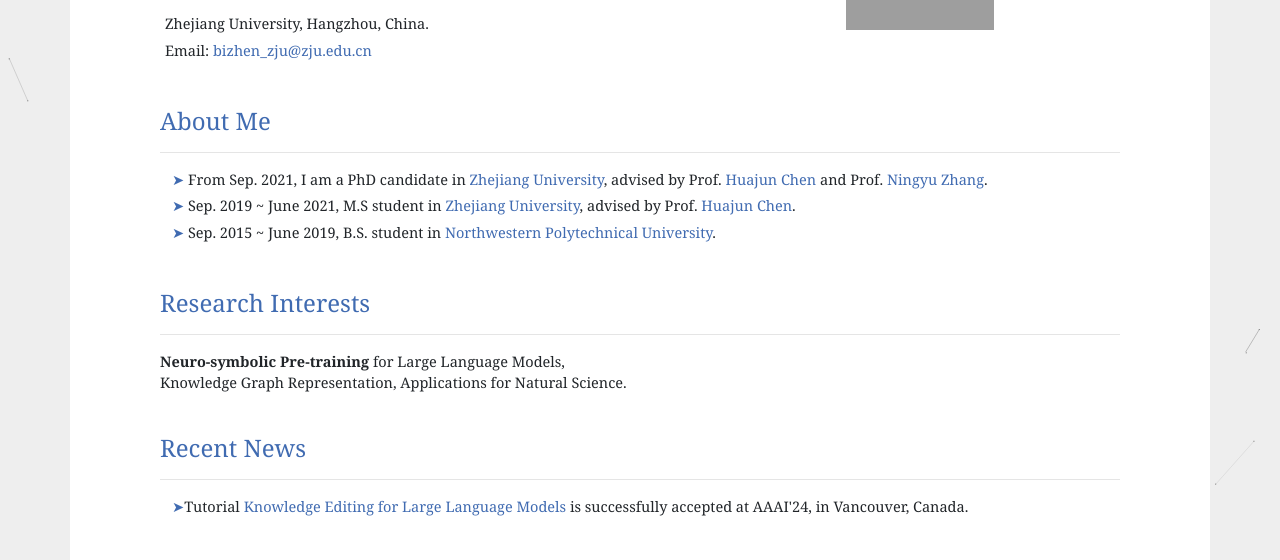
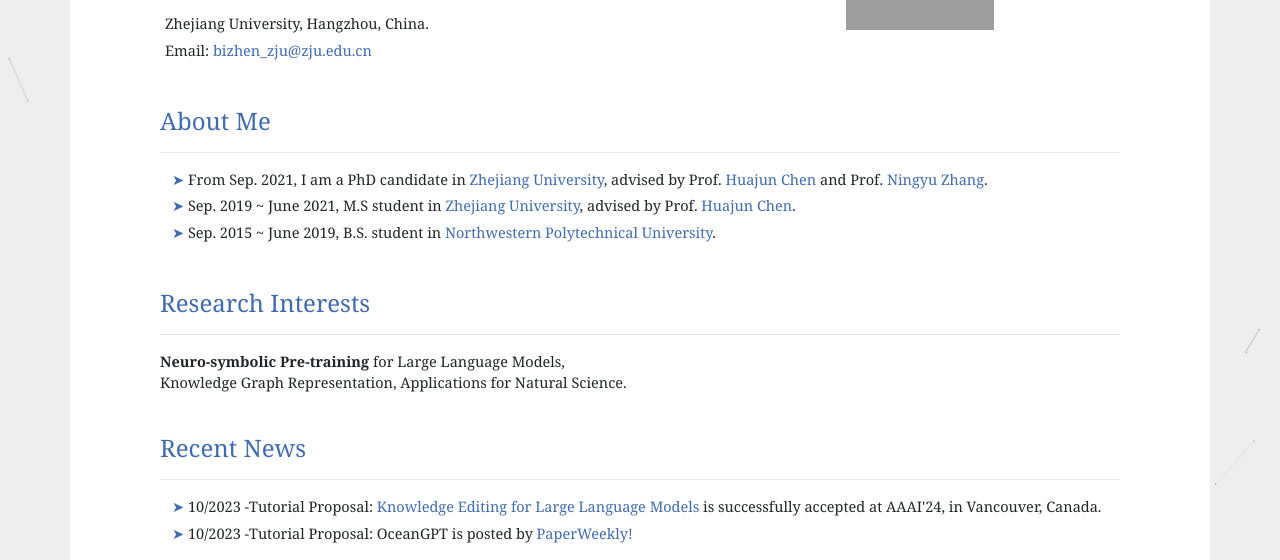
Before and after one commit to bizhen46766/zhenbi, a plain HTML site: page index.html in a window 1280 px wide. Shown: the part 219-779 px from the top of the page. Drawn offline with Linux system fonts and the light colour scheme; grey boxes are pictures that could not be loaded.

Commit message:
Update index.html

```diff
--- a/index.html
+++ b/index.html
@@ -33,7 +33,7 @@
                     Email: <a href="mailto:bizhen_zju@zju.edu.cn">bizhen_zju@zju.edu.cn</a>
                 </p>
 <!--                 <p>
-                    Wechat: <a href="https://twitter.com/" target="_blank">@GengYuxia</a>
+                    Wechat: <a href="https://twitter.com/" target="_blank">@Bizhen</a>
                 </p> -->
             </div>
 
@@ -84,8 +84,12 @@
             <div id="news" class="row">
                 <div class="col-md-12">
                     <p>
-                        <span class="label">&#10148;</span>Tutorial <a href=""
+                        <span class="label">&#10148;</span> 10/2023 -Tutorial Proposal: <a href=""
                                 target="_blank">Knowledge Editing for Large Language Models</a> is successfully accepted at AAAI'24, in Vancouver, Canada.
+                    </p>
+                    <p>
+                        <span class="label">&#10148;</span> 10/2023 -Tutorial Proposal: OceanGPT is posted by <a href="https://mp.weixin.qq.com/s/YHK5-qiOjSQzzFzICJbyig"
+                                target="_blank">PaperWeekly!</a>
                     </p>
 
                 </div>
```
